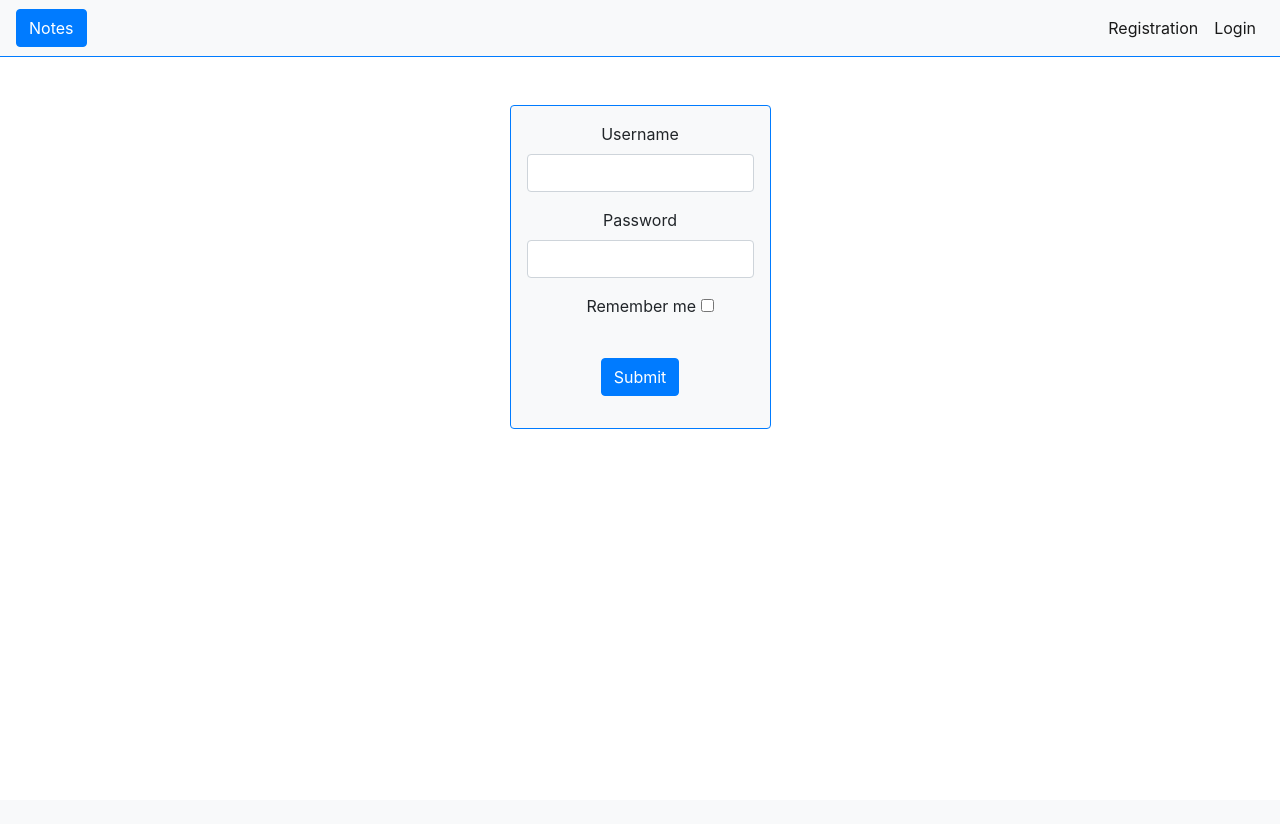
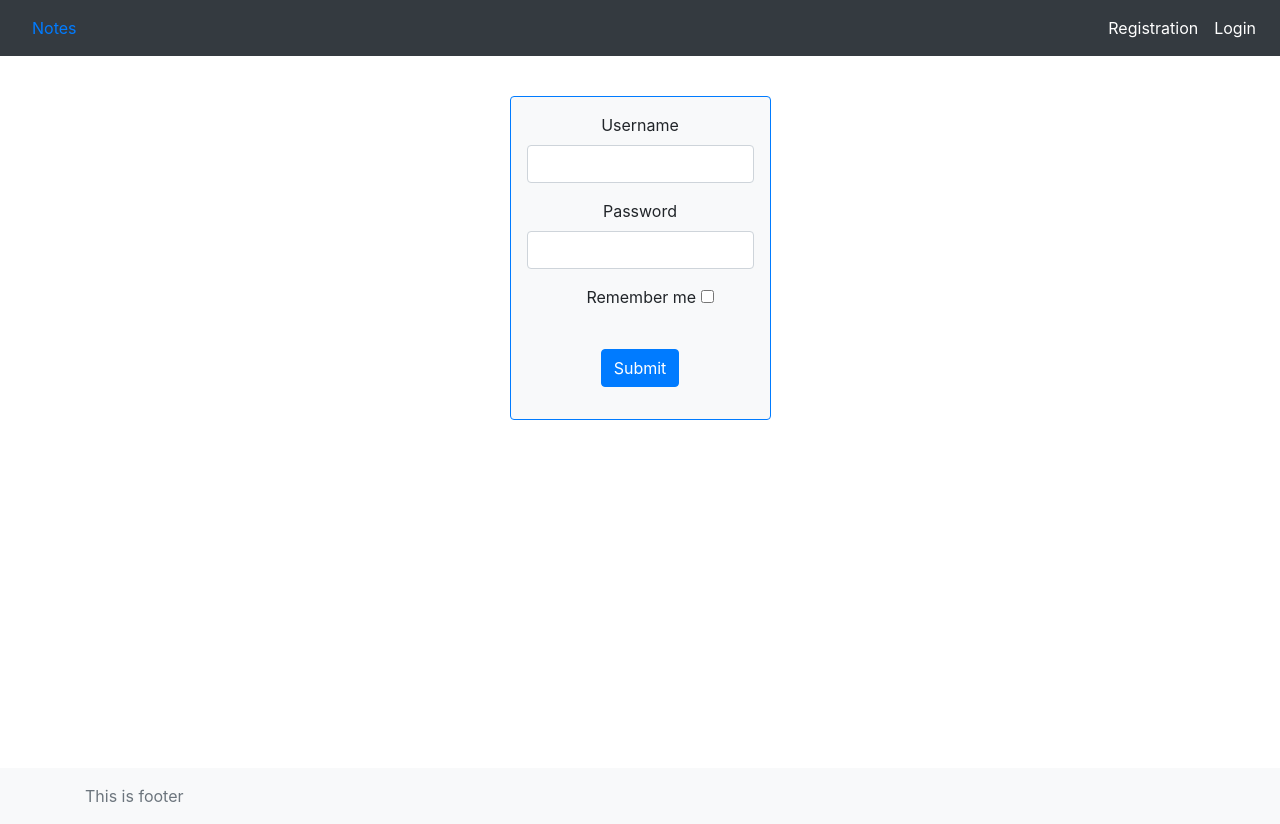
Before and after one commit to ManyLetters1337/LearningFlask, a Flask app: a page that uses templates/base.html in a window 1280 px wide. Before the commit the page ends 429 px from the top, so only its background shows below. Run offline with Flask 2, Linux system fonts and the light colour scheme; some libraries are stand-ins or nearby versions.

Commit message:
Add footer and change header style

```diff
--- a/templates/base.html
+++ b/templates/base.html
@@ -9,16 +9,17 @@
 
     <title>{% block title %}{% endblock %}</title>
     {% endblock %}
-    <nav class="navbar navbar-expand-lg navbar-light bg-light border-bottom border-primary container-fluid">
+    <nav class="navbar navbar-expand-md navbar-dark fixed-top bg-dark">
         {% if session['user_id'] %}
-        <ul class="navbar-nav">
-            <li><a class="text-light mr-2" href="/note"><button class="btn btn-primary">Notes</button></a></li>
-            <li><a class="text-light mr-2" href="/projects"><button class="btn btn-primary">Projects</button></a></li>
-            <li><a class="text-light mr-2" href="/add_note"><button class="btn btn-primary">Add Note</button></a></li>
-            <li><a class="text-light mr-2" href="/add_project"><button class="btn btn-primary">Add Project</button></a></li>
+        <ul class="navbar-nav mr-auto">
+            <li><a class="nav-link active" href="/note">Notes</a></li>
+            <li><a class="nav-link active" href="/projects">Projects</a></li>
+            <li><a class="nav-link active" href="/add_note">Add Note</a></li>
+            <li><a class="nav-link active" href="/add_project">Add Project</a></li>
+            <li><a class="nav-link active" href="/statistics">Statistics</a></li>
         </ul>
         {% else %}
-            <a class="text-light mr-2" href="/note"><button class="btn btn-primary">Notes</button></a>
+            <a class="nav-link active" href="/note">Notes</a>
         {% endif %}
         <ul class="navbar-nav ml-auto">
     {% if not session['user_id'] %} <li class="nav-item active">
@@ -36,13 +37,16 @@
     </nav>
 </head>
 <body>
-    <div class="container text-center p-5" id="content">
+    <div class="container text-center p-5 mt-5" style="min-height: 90vh;" id="content">
         {% block content %}
         {% endblock %}
     </div>
-    <div id="footer">
+    <footer class="footer mt-auto py-3 bg-light">
+        <div class="container">
+        <span class="text-muted">This is footer</span>
+        </div>
         {% block footer %}
         {% endblock %}
-    </div>
+    </footer>
 </body>
 </html>
```
